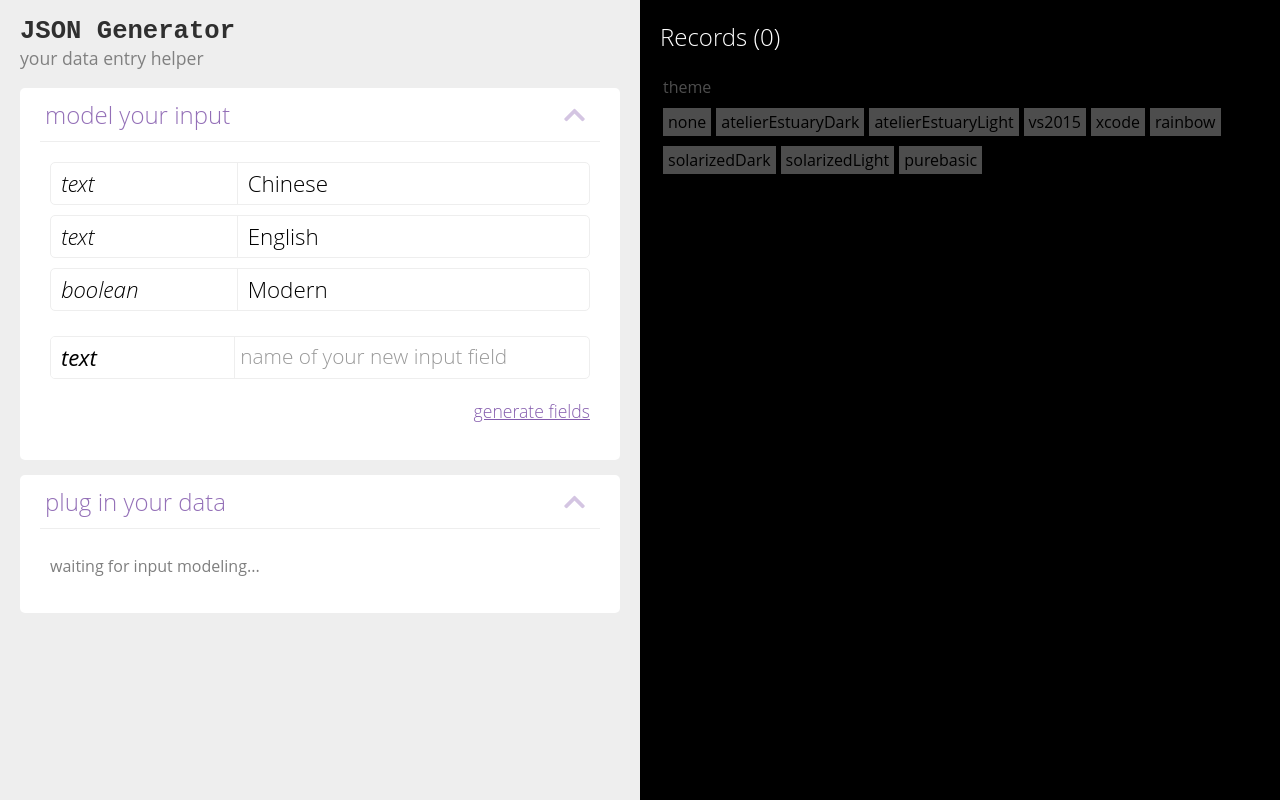
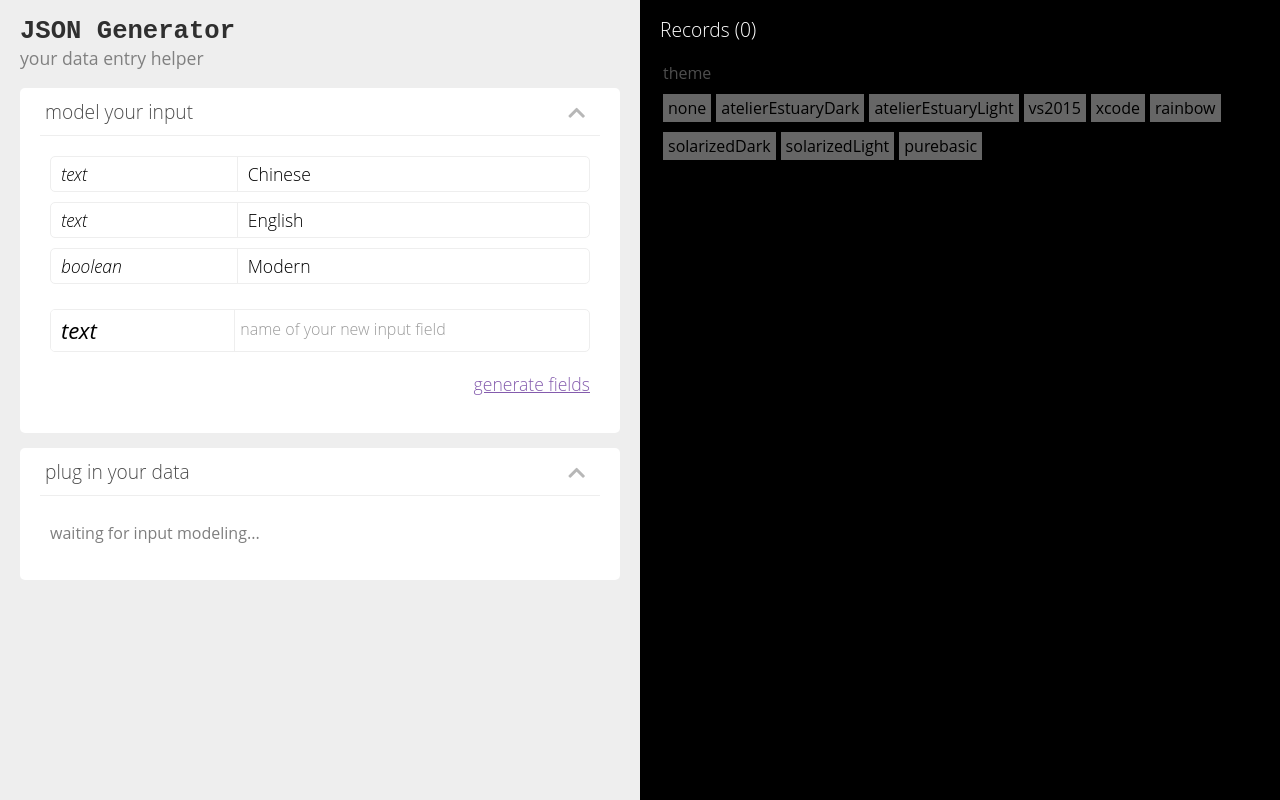
Before and after one commit to xwang1000/json-generator, a React (Create React App) app: page / in a window 1280 px wide. Built offline with nearby package versions, Linux system fonts and the light colour scheme.

Commit message:
Style fonts

```diff
--- a/src/App.css
+++ b/src/App.css
@@ -16,6 +16,7 @@ h1 {
 
 h2 {
   font-weight: 300;
+  font-size: 1.2rem;
 }
 
 .subtitle {
@@ -54,7 +55,7 @@ h2 {
 }
 
 .app_left h2 {
-  font-size: 1.3rem;
+  font-size: .5rem;
 }
 
 .expandable-panel {
@@ -64,12 +65,12 @@ h2 {
 }
 
 .expandable-panel h2 {
-  margin:0 5px;
+  margin: 0 5px;
   opacity: .7;
   padding-bottom: 10px;
   display: flex;
   justify-content: space-between;
-  color: var(--app-color-main);
+  color: black;
 }
 
 .expandable-panel h2:hover {
@@ -99,12 +100,11 @@ h2 {
 }
 
 .output-panel h2 {
-  color: var(--app-color-main);
   opacity: .6;
 }
 
 .output-panel__content {
-  font-size: 1.3rem;
+  font-size: 1.2rem;
   opacity: .6;
 }
 
--- a/src/InputPanel.css
+++ b/src/InputPanel.css
@@ -13,6 +13,7 @@
 
 .input-row {
   display: flex;
+  font-size: 1rem;
 }
 
 .input-row input, .input-row textarea, .input-row__boolean {
@@ -20,7 +21,7 @@
   border: 1px solid #eee;
   margin: 10px 0;
   padding: 10px;
-  font-size: 1.2rem;
+  font-size: 1rem;
   font-weight: 300;
   border-radius: 5px;
   outline: none;
--- a/src/ModelPanel.css
+++ b/src/ModelPanel.css
@@ -2,7 +2,7 @@
   display: flex;
   margin: 10px 0;
   color: black;
-  font-size: 1.4rem;
+  font-size: 1.1rem;
   font-weight: 300;
   overflow: hidden;
   border: 1px solid #eee;
@@ -45,7 +45,7 @@
   outline: none;
   border: none;
   margin: 5px 0;
-  font-size: 1.3rem;
+  font-size: 1rem;
   font-weight: 300;
   padding-left: 5px;
 }
--- a/src/ThemePanel.css
+++ b/src/ThemePanel.css
@@ -13,7 +13,7 @@
 .theme-panel__block {
   display: inline-block;
   background-color: white;
-  opacity: .3;
+  opacity: .4;
   color: black;
   margin: 5px;
   margin-left: 0;
@@ -22,6 +22,7 @@
 
 .theme-panel__block:hover {
   cursor: pointer;
+  opacity: .9;
 }
 
 html {
```
